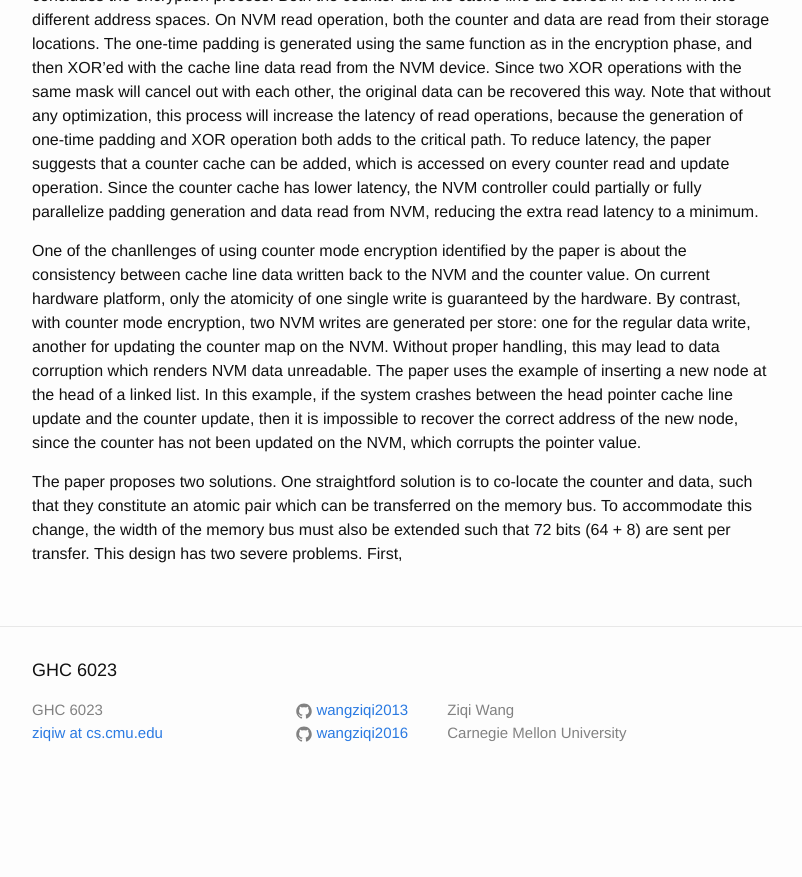
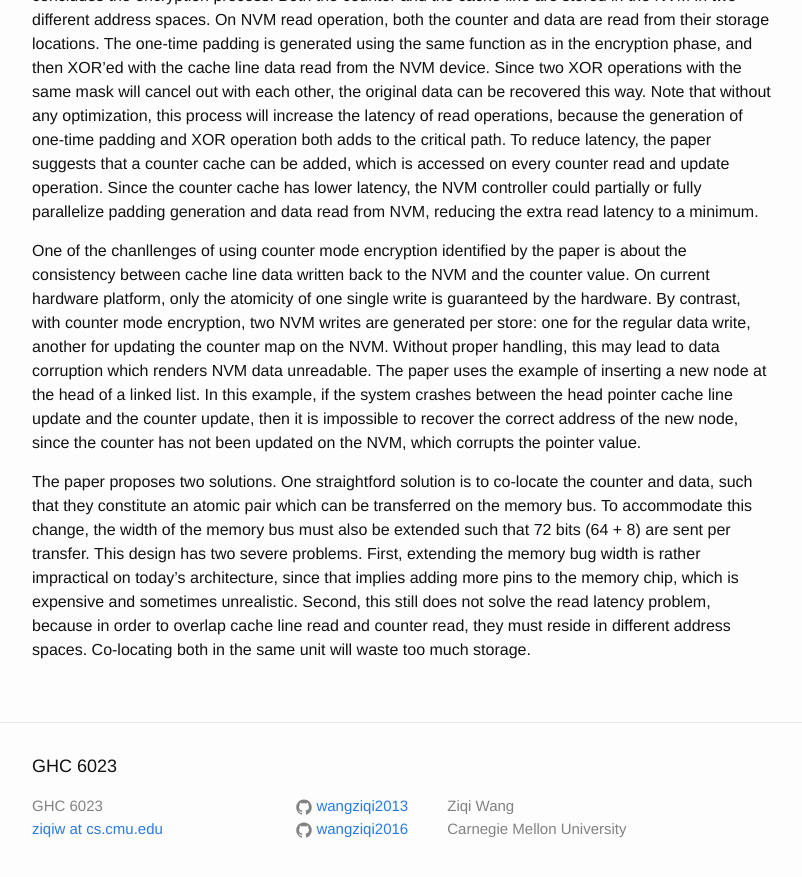
Before and after one commit to wangziqi2013/wangziqi2013.github.io, a Jekyll site: the page built from _posts/2019-08-02-crash-consistency-in-encrypted.markdown, in a window 1280 px wide and 900 px high, scrolled down 700 px. Shown: the top 877 px of the window, without its empty margins (238-1040 px from the left). Built offline with Jekyll 4.4.1, drawn with Linux system fonts in a browser that asks for light colours; before the commit the page ends 1504 px from its top, so only the background shows below that.

Commit message:
Adding reason

```diff
--- a/_posts/2019-08-02-crash-consistency-in-encrypted.markdown
+++ b/_posts/2019-08-02-crash-consistency-in-encrypted.markdown
@@ -40,4 +40,8 @@ pointer value.
 
 The paper proposes two solutions. One straightford solution is to co-locate the counter and data, such that they constitute
 an atomic pair which can be transferred on the memory bus. To accommodate this change, the width of the memory bus must
-also be extended such that 72 bits (64 + 8) are sent per transfer. This design has two severe problems. First,
+also be extended such that 72 bits (64 + 8) are sent per transfer. This design has two severe problems. First, extending the
+memory bug width is rather impractical on today's architecture, since that implies adding more pins to the memory chip,
+which is expensive and sometimes unrealistic. Second, this still does not solve the read latency problem, because in order
+to overlap cache line read and counter read, they must reside in different address spaces. Co-locating both in the
+same unit will waste too much storage.
```
